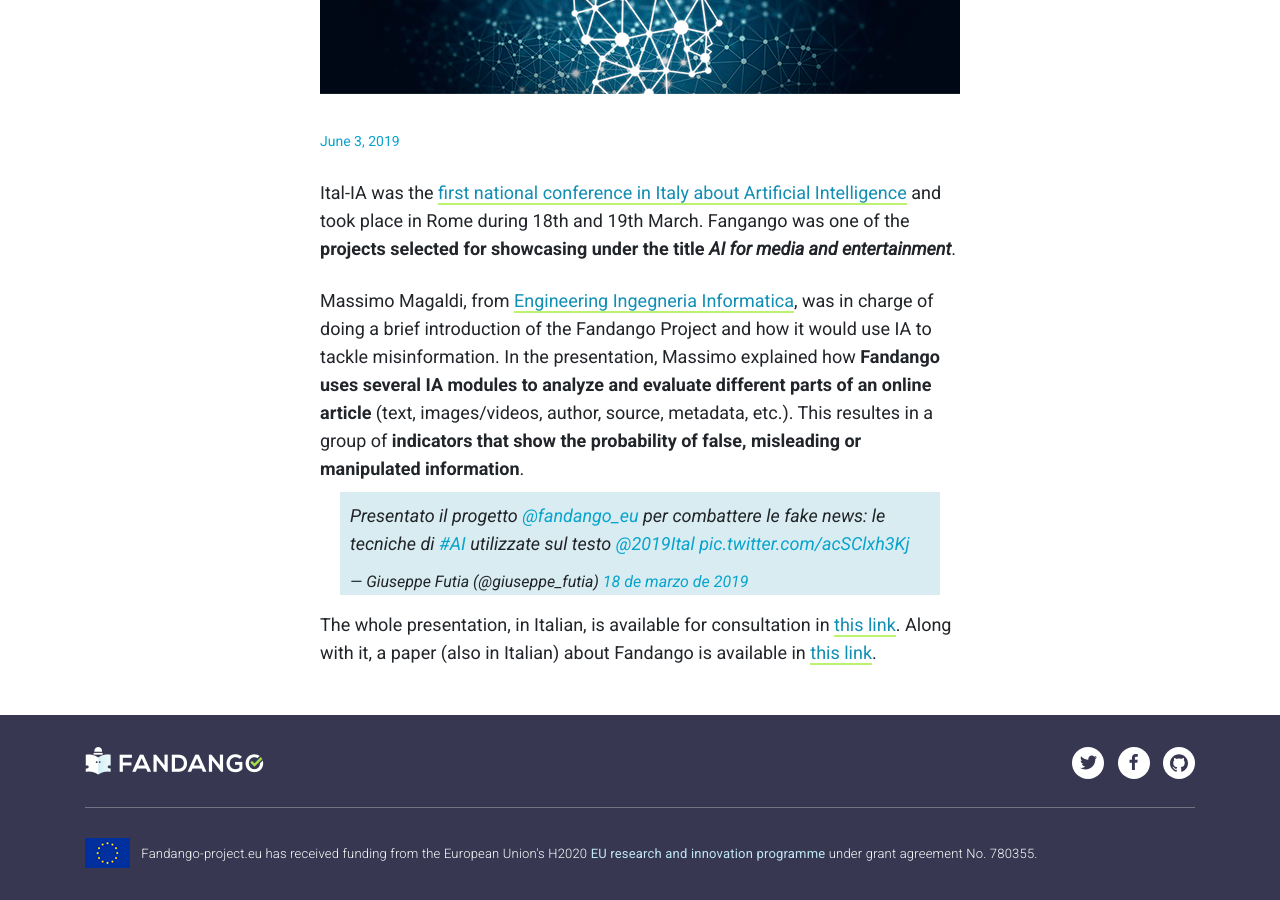
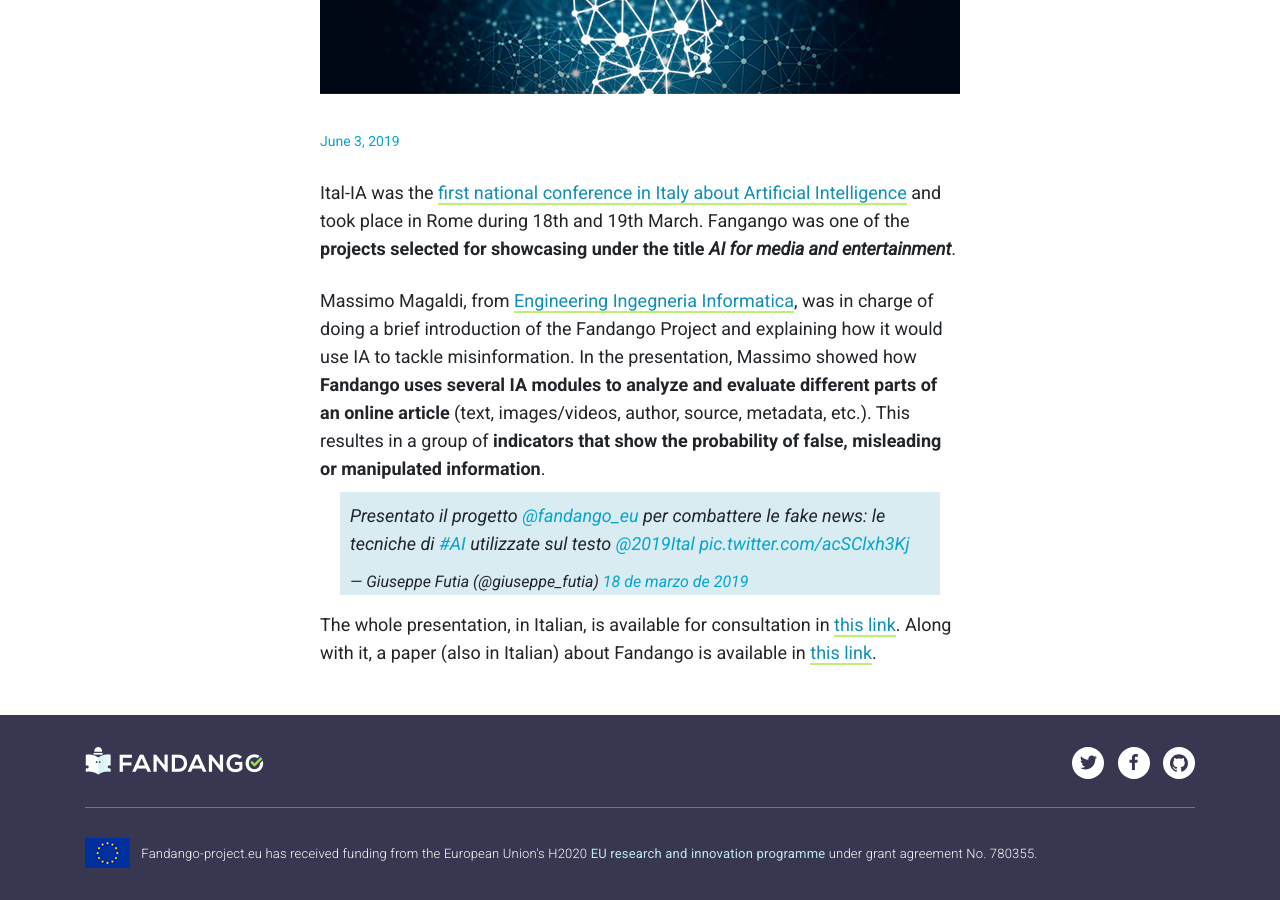
Before and after one commit to fandangOrg/fandango-web, a Jekyll site: the page built from _posts/2019-06-03-fandango-is-presented-at-ital-ia.markdown, in a window 1280 px wide and 900 px high, scrolled down 772 px. Built offline with Jekyll 4.4.1, drawn with Linux system fonts in a browser that asks for light colours; comment, search, counter and statistics services are not loaded.

Commit message:
Updated Fandango Is Presented At Ital Ia

```diff
--- a/_posts/2019-06-03-fandango-is-presented-at-ital-ia.markdown
+++ b/_posts/2019-06-03-fandango-is-presented-at-ital-ia.markdown
@@ -7,7 +7,7 @@ image: "/uploads/Fandango_italia.png"
 
 Ital-IA was the [first national conference in Italy about Artificial Intelligence](http://www.ital-ia.it) and took place in Rome during 18th and 19th March. Fangango was one of the **projects selected for showcasing under the title *AI for media and entertainment***.
 
-Massimo Magaldi, from [Engineering Ingegneria Informatica](https://www.eng.it/en/), was in charge of doing a brief introduction of the Fandango Project and how it would use IA to tackle misinformation. In the presentation, Massimo explained how **Fandango uses several IA modules to analyze and evaluate different parts of an online article** (text, images/videos, author, source, metadata, etc.). This resultes in a group of **indicators that show the probability of false, misleading or manipulated information**.
+Massimo Magaldi, from [Engineering Ingegneria Informatica](https://www.eng.it/en/), was in charge of doing a brief introduction of the Fandango Project and explaining how it would use IA to tackle misinformation. In the presentation, Massimo showed how **Fandango uses several IA modules to analyze and evaluate different parts of an online article** (text, images/videos, author, source, metadata, etc.). This resultes in a group of **indicators that show the probability of false, misleading or manipulated information**.
 
 <blockquote class="twitter-tweet" data-lang="es"><p lang="it" dir="ltr">Presentato il progetto <a href="https://twitter.com/fandango_eu?ref_src=twsrc%5Etfw">@fandango_eu</a> per combattere le fake news: le tecniche di <a href="https://twitter.com/hashtag/AI?src=hash&amp;ref_src=twsrc%5Etfw">#AI</a> utilizzate sul testo <a href="https://twitter.com/2019Ital?ref_src=twsrc%5Etfw">@2019Ital</a> <a href="https://t.co/acSClxh3Kj">pic.twitter.com/acSClxh3Kj</a></p>&mdash; Giuseppe Futia (@giuseppe_futia) <a href="https://twitter.com/giuseppe_futia/status/1107693021125099520?ref_src=twsrc%5Etfw">18 de marzo de 2019</a></blockquote> <script async src="https://platform.twitter.com/widgets.js" charset="utf-8"></script>
 
```
